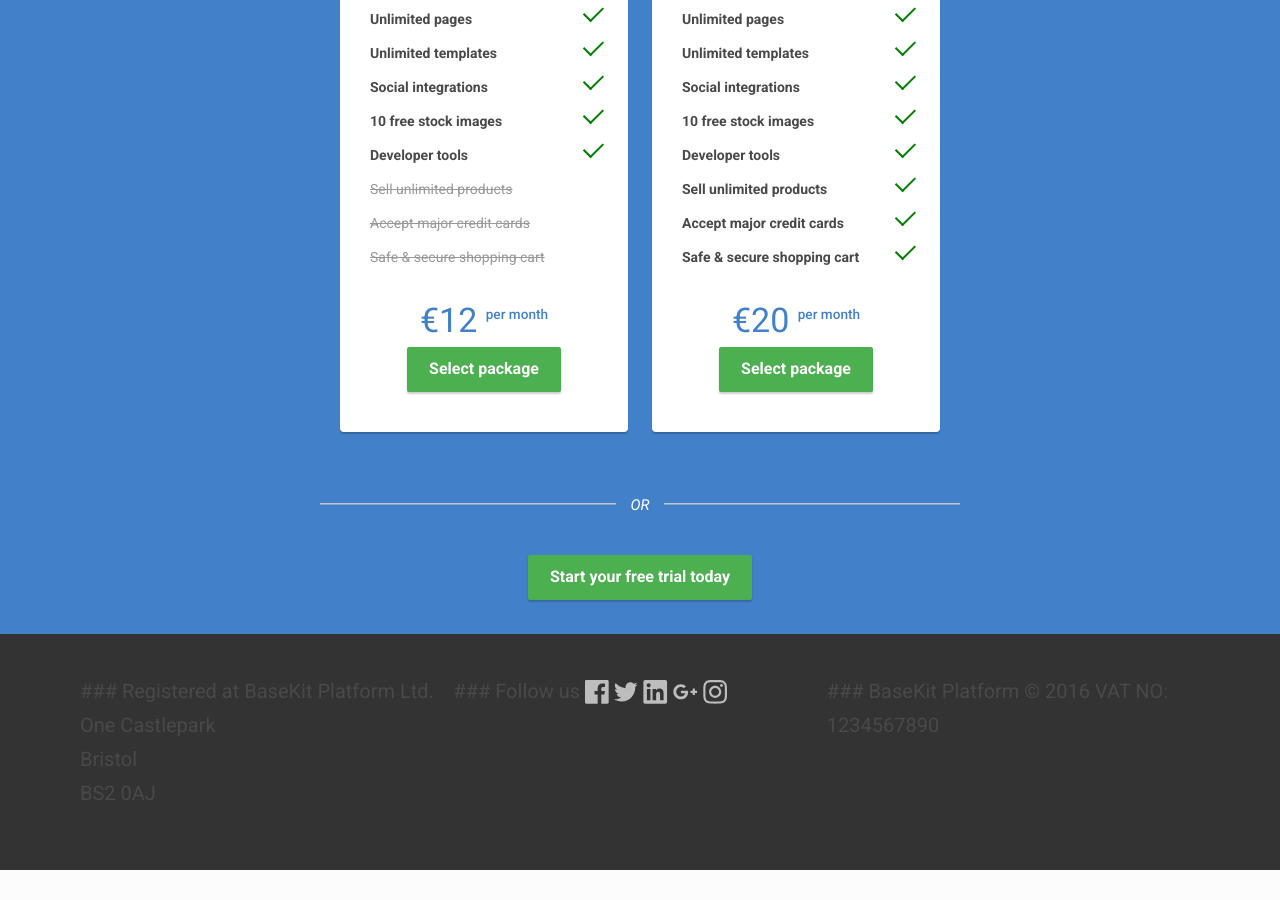
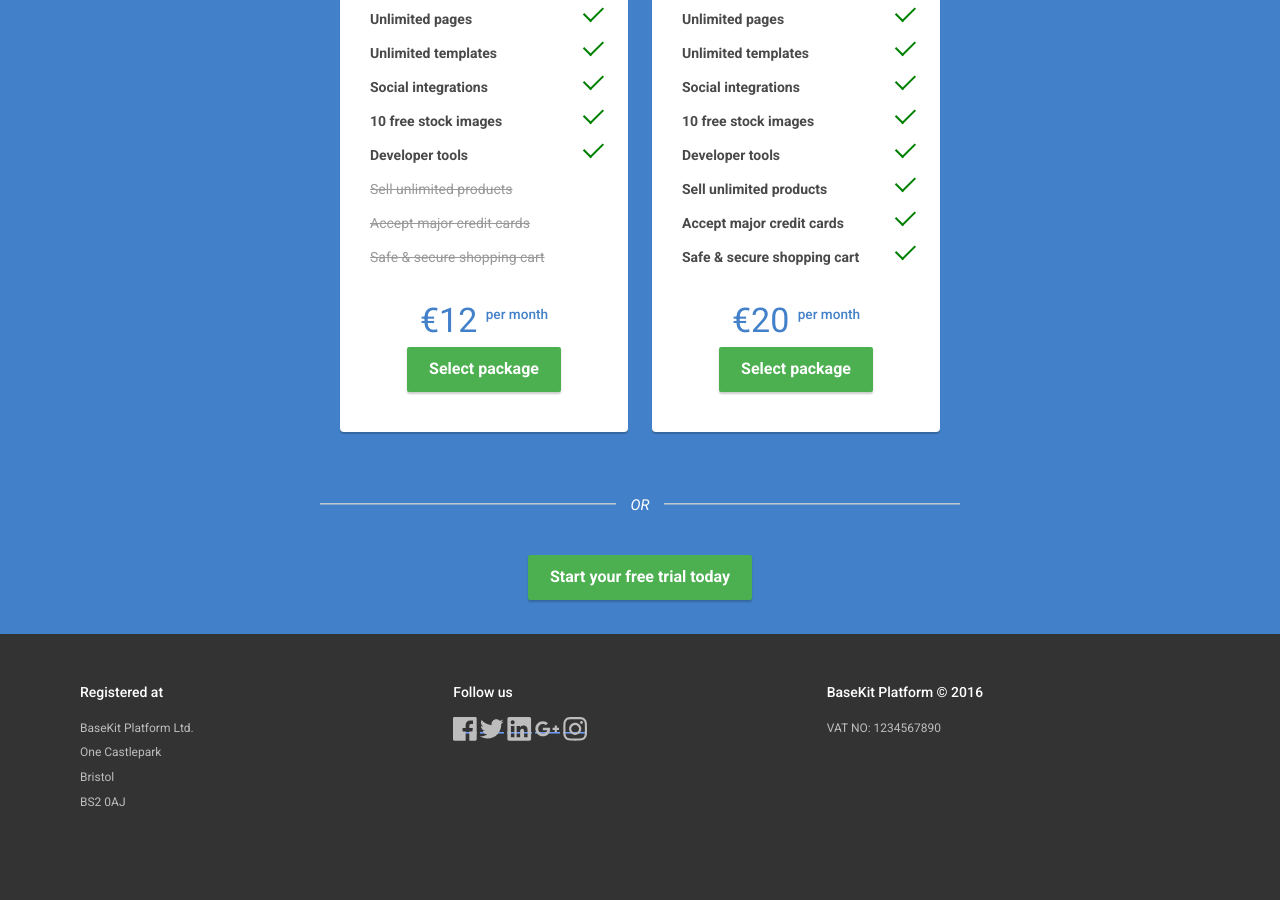
Before and after one commit to basekit-templates/partners-template, a Jekyll site: the page built from index.md, in a window 1280 px wide and 900 px high, scrolled down 3720 px. Built offline with Jekyll 4.4.1, drawn with Linux system fonts in a browser that asks for light colours; before the commit the page ends 4590 px from its top, so only the background shows below that.

Commit message:
Updated Footer

```diff
--- a/_rows/footer.markdown
+++ b/_rows/footer.markdown
@@ -63,13 +63,13 @@ script: |
 <footer class="footer">
 <div class="footer__columns">
 <div class="footer__col1 col typeset">
-{{ page.col1_text }}
+{{ page.col1_text | markdownify }}
 </div>
 <div class="footer__col2 col typeset">
-{{ page.col2_text }}
+{{ page.col2_text | markdownify }}
 </div>
 <div class="footer__col3 col typeset">
-{{ page.col3_text }}
+{{ page.col3_text | markdownify }}
 </div>
 </div>
 </footer>
```
